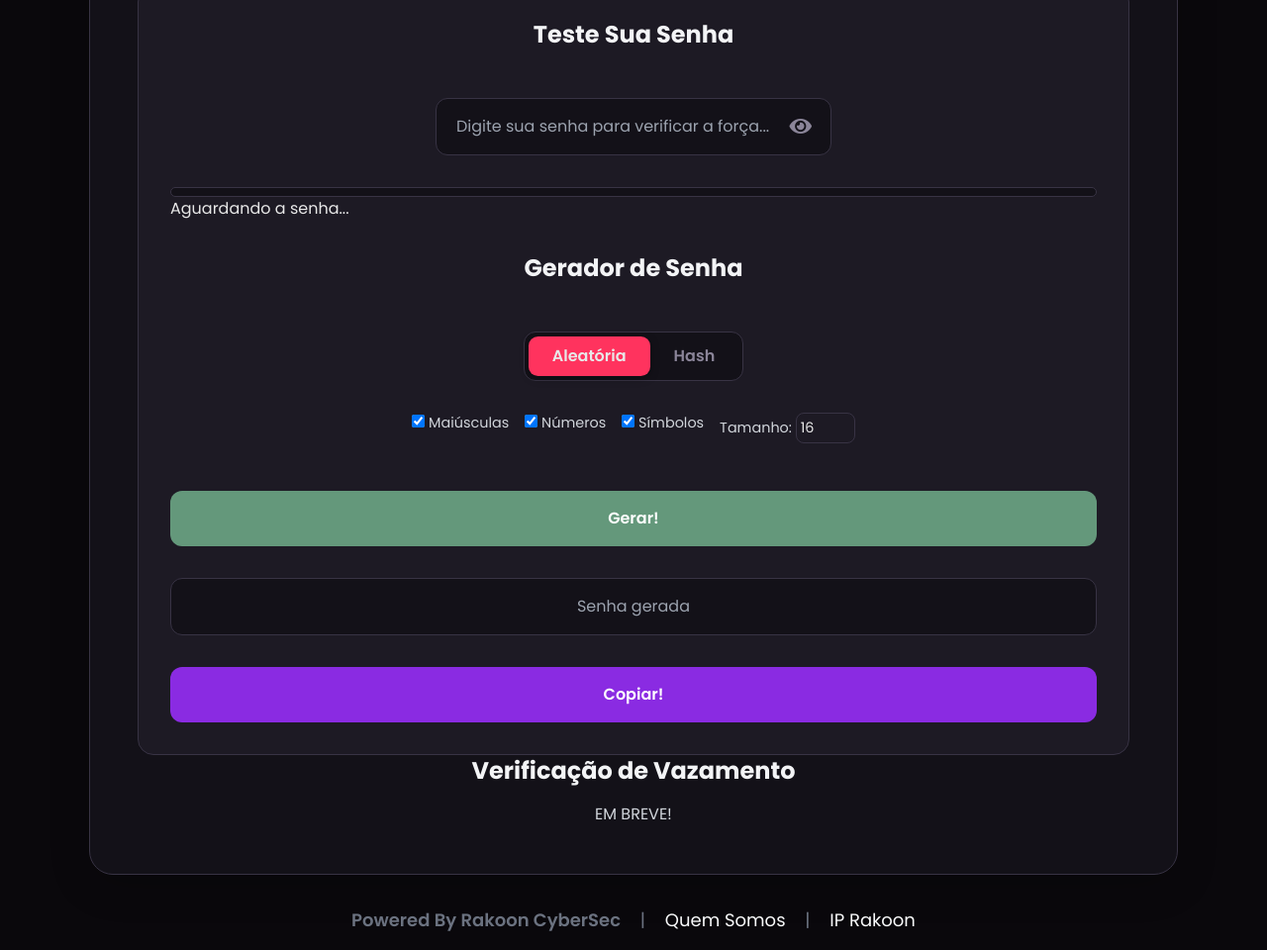
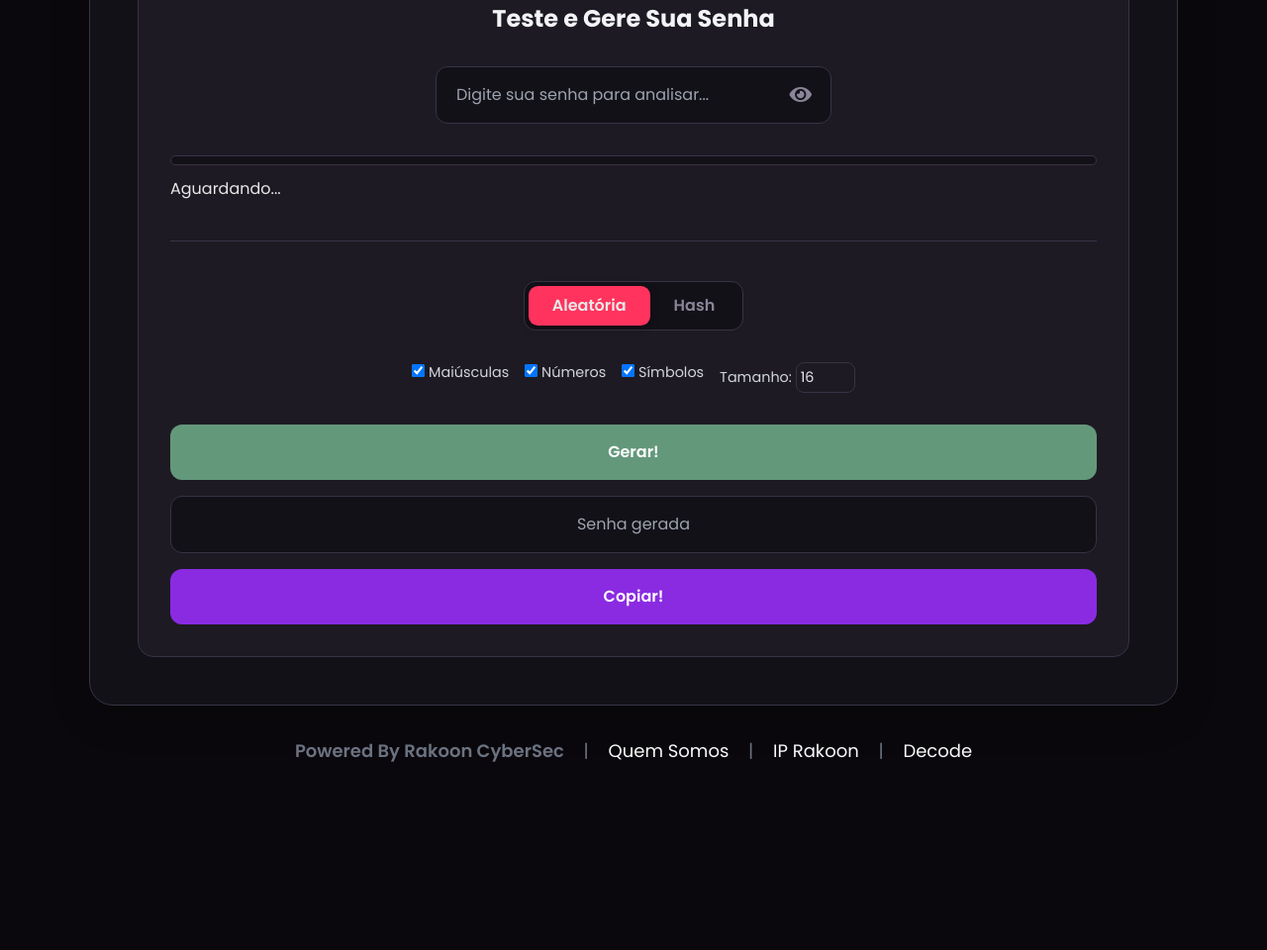
Before and after one commit to rayllanls/ipwhois, a plain HTML site: page senhador.html in a window 1280 px wide. Shown: the part 793-1753 px from the top of the page at 99% size. After the commit the page ends 1582 px from the top, so only its background shows below. Drawn offline with nearby package versions, Linux system fonts and the light colour scheme.

Commit message:
Update senhador.html

```diff
--- a/senhador.html
+++ b/senhador.html
@@ -23,7 +23,7 @@
         <p class="text-gray-400 mb-8 text-center">Verifique a força, gere senhas seguras e confira se elas já foram vazadas.</p>
 
         <div class="info-section">
-            <h2 class="text-2xl font-bold text-gray-100 mb-4 text-center">Como Criar uma Senha Segura?</h2>
+            <h2 class="text-2xl font-bold text-gray-100 text-center">Como Criar uma Senha Segura?</h2>
             <p class="text-gray-300">
                 Uma senha segura é a primeira linha de defesa da sua segurança digital. O ideal é que ela tenha um <b>bom
                 comprimento</b>, com no <b>mínimo 12 caracteres</b>. Use variedades, <b>combinando letras maiúsculas e minúsculas, números
@@ -31,22 +31,29 @@
                 E, acima de tudo, use uma senha <b>exclusiva</b> para cada serviço, protegendo-se contra vazamentos de dados.
             </p>
         </div>
+
         <div class="generator-section">
-            <h2 class="text-2xl font-bold text-gray-100 mb-4 text-center">Teste Sua Senha</h2>
+            <h2 class="text-2xl font-bold text-gray-100 text-center">Teste e Gere Sua Senha</h2>
 
             <div id="centralized-input">
                 <div class="password-input-container">
-                <input type="password" id="password-input" class="input-style" placeholder="Digite sua senha para verificar a força...">
+                    <input type="password" id="password-input" class="input-style" placeholder="Digite sua senha para analisar...">
                     <i class="toggle-password fas fa-eye" id="toggle-password"></i>
                 </div>
             </div>
-        <div class="strength-feedback-container">
+
+            <div class="feedback-area">
                 <div class="password-strength-meter">
                     <div class="strength-bar" id="strength-bar"></div>
                 </div>
-            <p class="feedback" id="feedback">Aguardando a senha...</p>
+                <div class="feedback-text-container">
+                    <span class="feedback" id="feedback">Aguardando...</span>
+                    <span class="leak-status" id="leak-status"></span>
                 </div>
-            <h2 class="text-2xl font-bold text-gray-100 mb-4 text-center">Gerador de Senha</h2>
+            </div>
+
+            <hr class="section-divider">
+
             <div class="generator-mode-selector">
                 <label class="mode-button">
                     <input type="radio" name="generator-type" value="random" checked>
@@ -75,28 +82,24 @@
                     </label>
                 </div>
             </div>
+
             <div id="deterministic-options" style="display: none;">
-                <p class="text-gray-300 mb-4 text-center">Use uma senha-mestra e o nome do serviço para gerar uma senha única.</p>
+                <p class="text-gray-300 text-center">Use uma senha-mestra e o nome do serviço para gerar uma senha única.</p>
                 <input type="password" id="master-password-input" class="input-style" placeholder="Sua senha-mestra...">
-                <input type="text" id="service-name-input" class="input-style mt-4" placeholder="Nome do serviço (ex: google.com)">
+                <input type="text" id="service-name-input" class="input-style" placeholder="Nome do serviço (ex: google.com)">
             </div>
 
-            <div id="unified-output-section" class="mt-4">
-                <div class="button-container mb-4">
+            <div id="unified-output-section">
+                <div class="button-container">
                     <button id="generate-button-unified" class="button-style button-generate">Gerar!</button>
                 </div>
                 <div class="generated-password-group">
                     <input type="text" id="generated-password-output" class="input-style text-center" readonly placeholder="Senha gerada">
                 </div>
                 <div class="button-container">
-                    <button id="copy-button" class="button-style button-copy mt-4">Copiar!</button>
+                    <button id="copy-button" class="button-style button-copy">Copiar!</button>
                 </div>
             </div>
-        </div>
-
-        <div class="leak-check-section">
-            <h2 class="text-2xl font-bold text-gray-100 mb-4 text-center">Verificação de Vazamento</h2>
-            <p class="text-gray-300 text-center">EM BREVE!</p>
         </div>
     </div>
 
@@ -106,7 +109,8 @@
         <a href="index.html" class="text-gray-50 hover:text-gray-100 text-lg">Quem Somos</a>
         <span class="text-gray-500 ml-4 mr-4 text-lg">|</span>
         <a href="iprakoon.html" class="text-gray-50 hover:text-gray-100 text-lg">IP Rakoon</a>
-
+        <span class="text-gray-500 ml-4 mr-4 text-lg">|</span>
+        <a href="decode.html" class="text-gray-50 hover:text-gray-100 text-lg">Decode</a>
     </div>
 
     <script type="module" src="assets/js/senhador/senhador_main.js"></script>
```
Lines whose indentation alone changed are shown as unchanged.
